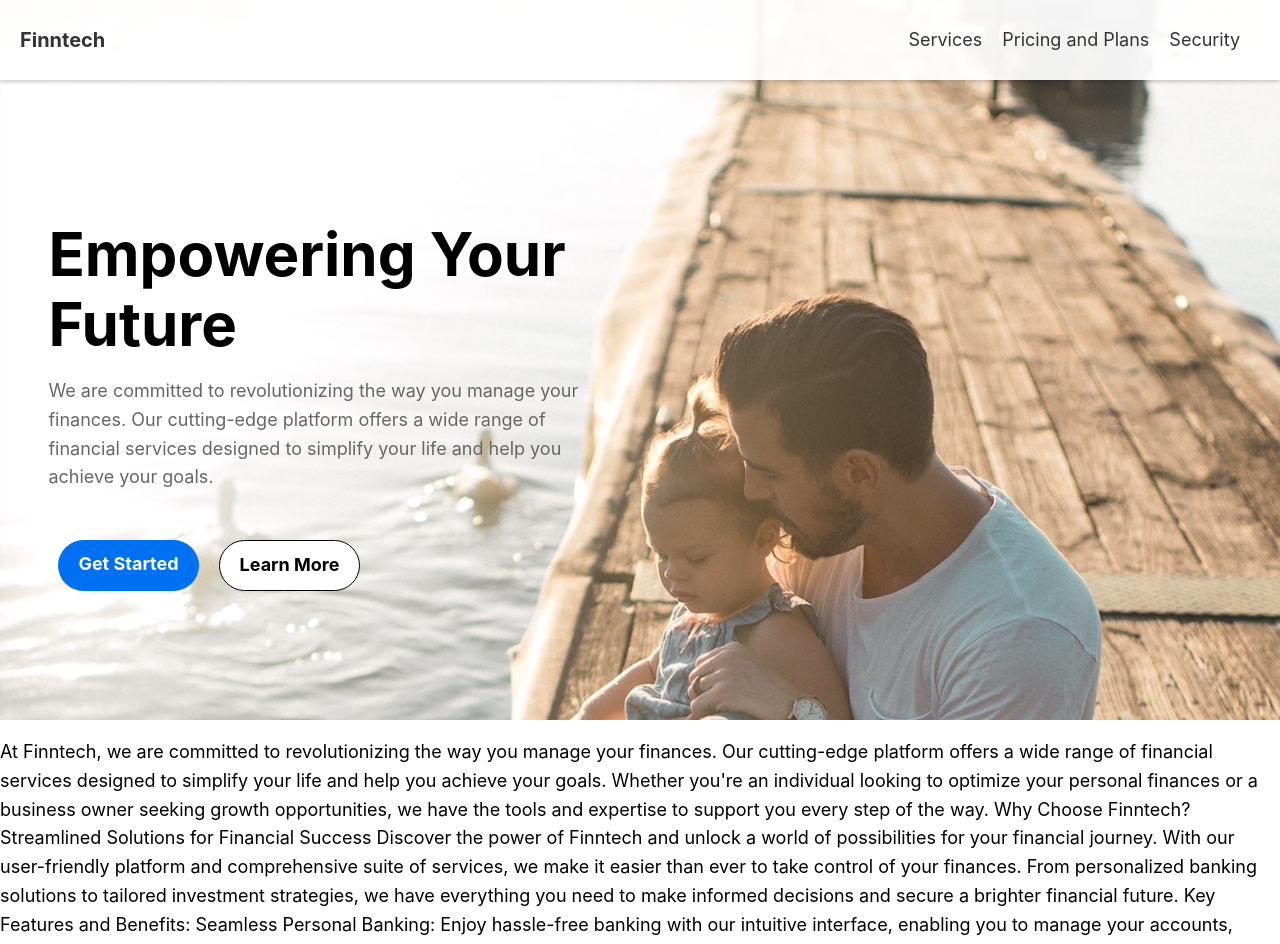
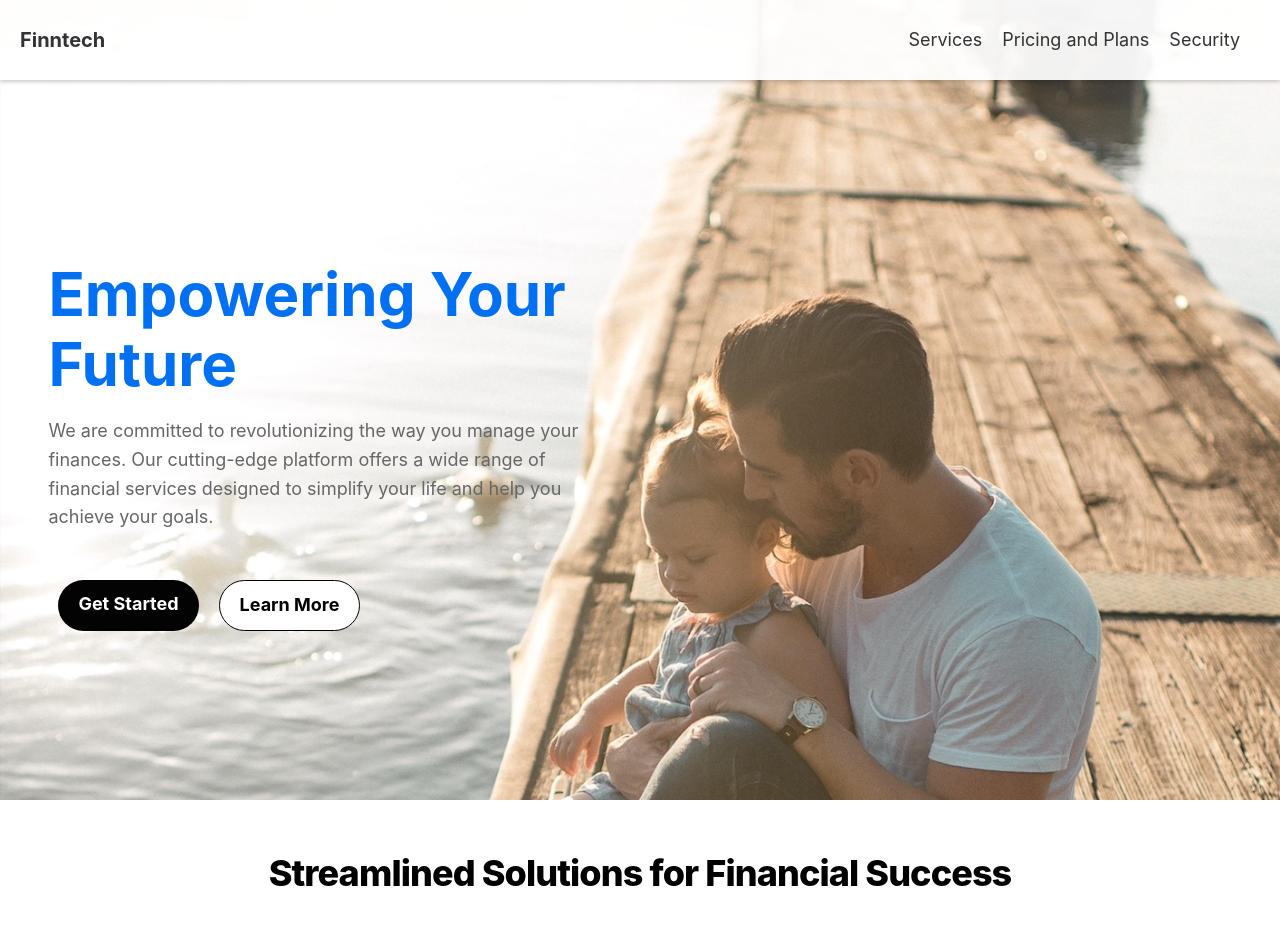
Before and after one commit to finnianj/finntech, a Next.js app: page / in a window 1280 px wide. Shown: the top 944 px of the page. Built offline with nearby package versions, Linux system fonts and the light colour scheme.

Commit message:
header image

```diff
--- a/pages/index.js
+++ b/pages/index.js
@@ -14,16 +14,16 @@ export default function Home() {
     <Navbar />
 
 
-    <header className={styles.header} style={{minHeight: 'calc(100vh - 80px)'}}>
+    <header className={styles.header}>
       <div className={styles.headerLeft}>
-        <h1 className={styles.headerTitle}>
+        <h1>
           Empowering Your Future
         </h1>
         <p className={styles.headerDescription}>
           We are committed to revolutionizing the way you manage your finances. Our cutting-edge platform offers a wide range of financial services designed to simplify your life and help you achieve your goals.
         </p>
         <div className={styles.headerButtons}>
-          <div className={utilStyles.blueButton}>
+          <div className={utilStyles.blackButton}>
             <Link href=''>Get Started</Link>
           </div>
           <div className={utilStyles.whiteButton}>
@@ -37,10 +37,14 @@ export default function Home() {
 
     </header>
 
+    <section className={utilStyles.container}>
+
+      <div className={utilStyles.headingXl}>Streamlined Solutions for Financial Success</div>
+    </section>
+
       <p>
 
 
-At Finntech, we are committed to revolutionizing the way you manage your finances. Our cutting-edge platform offers a wide range of financial services designed to simplify your life and help you achieve your goals. Whether you're an individual looking to optimize your personal finances or a business owner seeking growth opportunities, we have the tools and expertise to support you every step of the way.
 
 Why Choose Finntech?
 
--- a/styles/Home.module.css
+++ b/styles/Home.module.css
@@ -12,7 +12,7 @@
   display: flex;
   background-image: url('/images/future.png');
   background-size: cover;
-  /* margin-top: 80px; */
+  min-height: 100vh;
   height: fit-content;
   padding: 10px;
 
@@ -38,6 +38,7 @@
   font-size: 60px;
   line-height: 70px;
   margin: 0;
+  color: #0070f3;
 }
 
 .headerRight{
--- a/styles/utils.module.css
+++ b/styles/utils.module.css
@@ -12,6 +12,8 @@
   font-weight: 800;
   letter-spacing: -0.05rem;
   margin: 1rem 0;
+  text-align: center;
+  margin: 50px;
 }
 
 .headingLg {
@@ -51,9 +53,9 @@
   color: #666;
 }
 
-.blueButton{
+.blackButton{
   color: white;
-  background-color: #0070f3;
+  background-color: #030303;
   border-radius: 30px;
   padding: 10px 20px;
 }
@@ -64,3 +66,8 @@
   padding: 10px 20px;
   border: 1px solid black;
 }
+
+.container{
+  width: 80%;
+  margin: 0 auto;
+}
```
